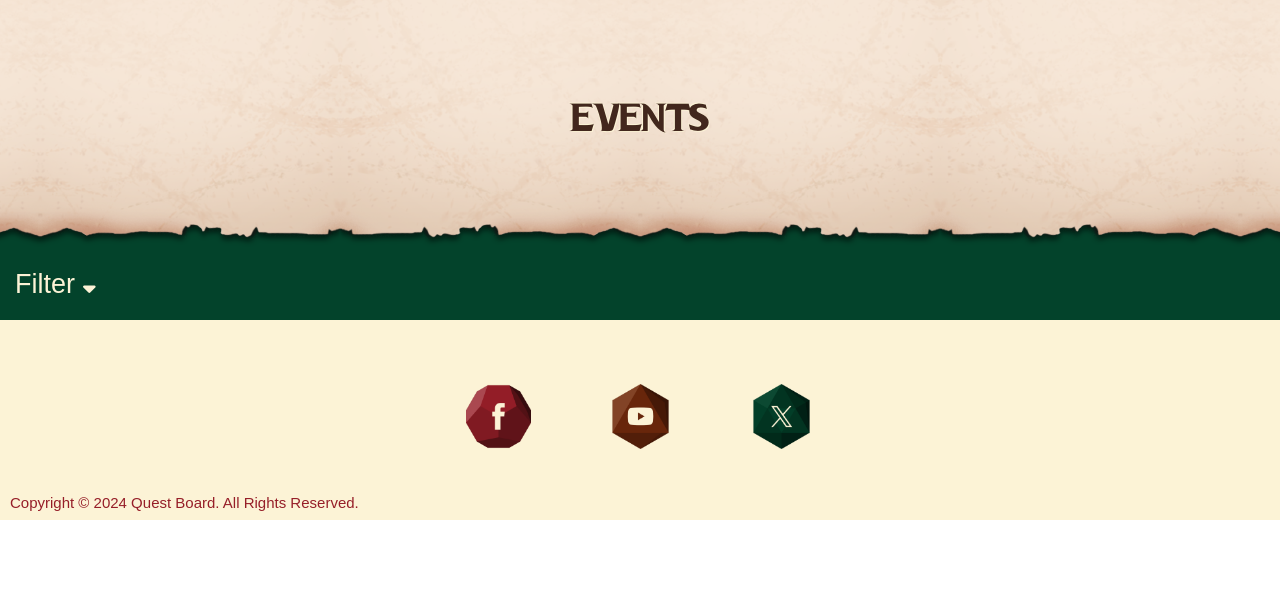
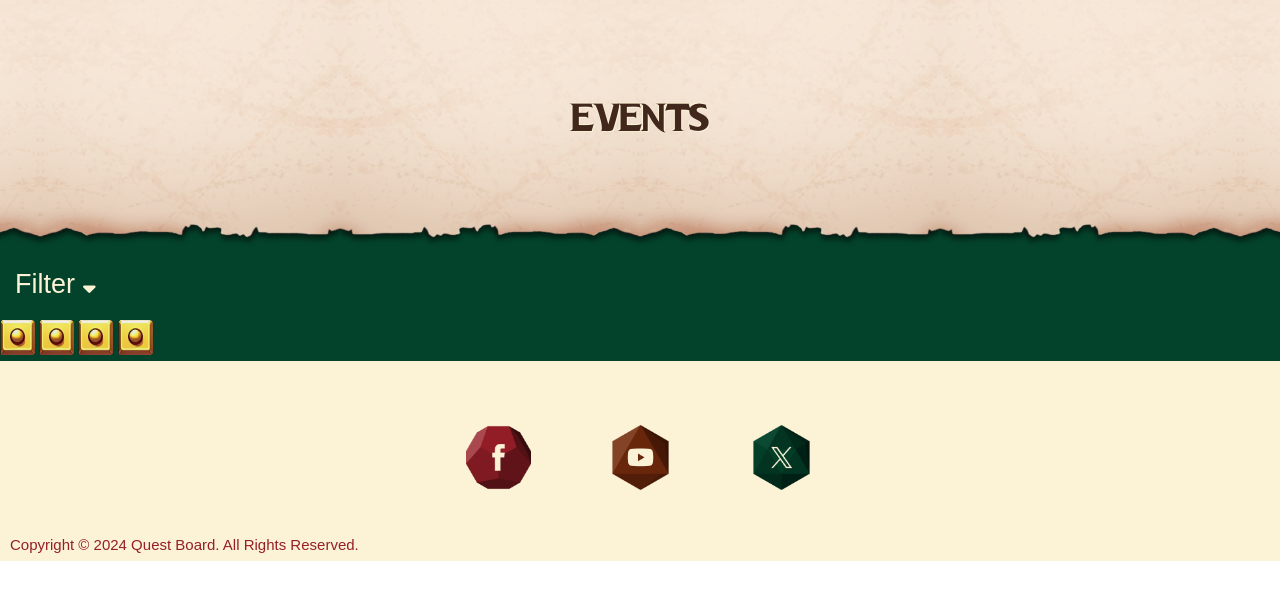
Before and after one commit to AndyWright360/Quest_Board, a Flask app: page /events in a window 1280 px wide. Shown: the part 65-665 px from the top of the page. Run offline with Flask 3, Linux system fonts and the light colour scheme; some libraries are stand-ins or nearby versions; some web fonts are replaced.

Commit message:
docs: add decorative content for event container

```diff
--- a/quest_board/templates/events.html
+++ b/quest_board/templates/events.html
@@ -104,6 +104,19 @@
                 </div>
             </li>
         </ul>
+        <!-- Events Container -->
+        <div class="event-container">
+            <!-- Border Trim -->
+            <div class="border" id="top"></div>
+            <div class="border" id="left"></div>
+            <div class="border" id="right"></div>
+            <div class="border" id="bottom"></div>
+            <!-- Border Corners -->
+            <img src="{{ url_for('static', filename='images/metal-corner.png') }}" alt="A gold square corner plate" id="top-left" class="corner">
+            <img src="{{ url_for('static', filename='images/metal-corner.png') }}" alt="A gold square corner plate" id="top-right" class="corner">
+            <img src="{{ url_for('static', filename='images/metal-corner.png') }}" alt="A gold square corner plate" id="bottom-left" class="corner">
+            <img src="{{ url_for('static', filename='images/metal-corner.png') }}" alt="A gold square corner plate" id="bottom-right" class="corner">
+        </div>
     </div>
 </section>
 
```
